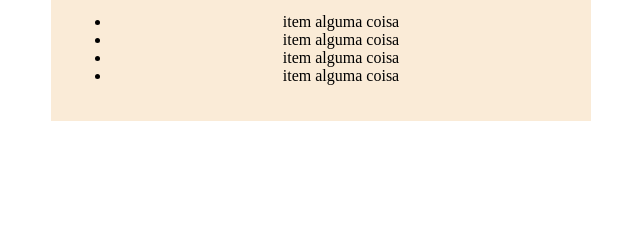
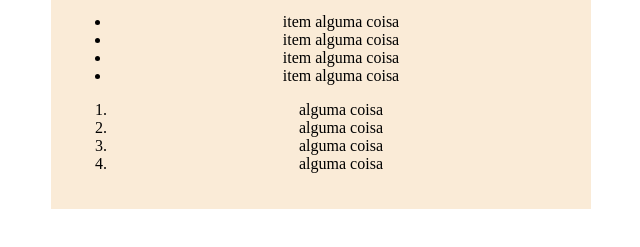
Before and after one commit to bridgecrew-perf6/git-deploy-7, a plain HTML site: page index.html in a window 1280 px wide. Shown: the part 165-412 px from the top of the page, without its empty margins (319-959 px from the left). Drawn offline with Linux system fonts and the light colour scheme.

Commit message:
terceira alteração

```diff
--- a/index.html
+++ b/index.html
@@ -25,11 +25,17 @@
             voluptatibus!
         </p>
         <ul>
-        <li>item alguma coisa</li>
-        <li>item alguma coisa</li>
-        <li>item alguma coisa</li>
-        <li>item alguma coisa</li>
+            <li>item alguma coisa</li>
+            <li>item alguma coisa</li>
+            <li>item alguma coisa</li>
+            <li>item alguma coisa</li>
         </ul>
+        <ol>
+            <li>alguma coisa</li>
+            <li>alguma coisa</li>
+            <li>alguma coisa</li>
+            <li>alguma coisa</li>
+        </ol>
     </div>
 </body>
 
```
Also changed, not shown: roteiro.txt (added).
